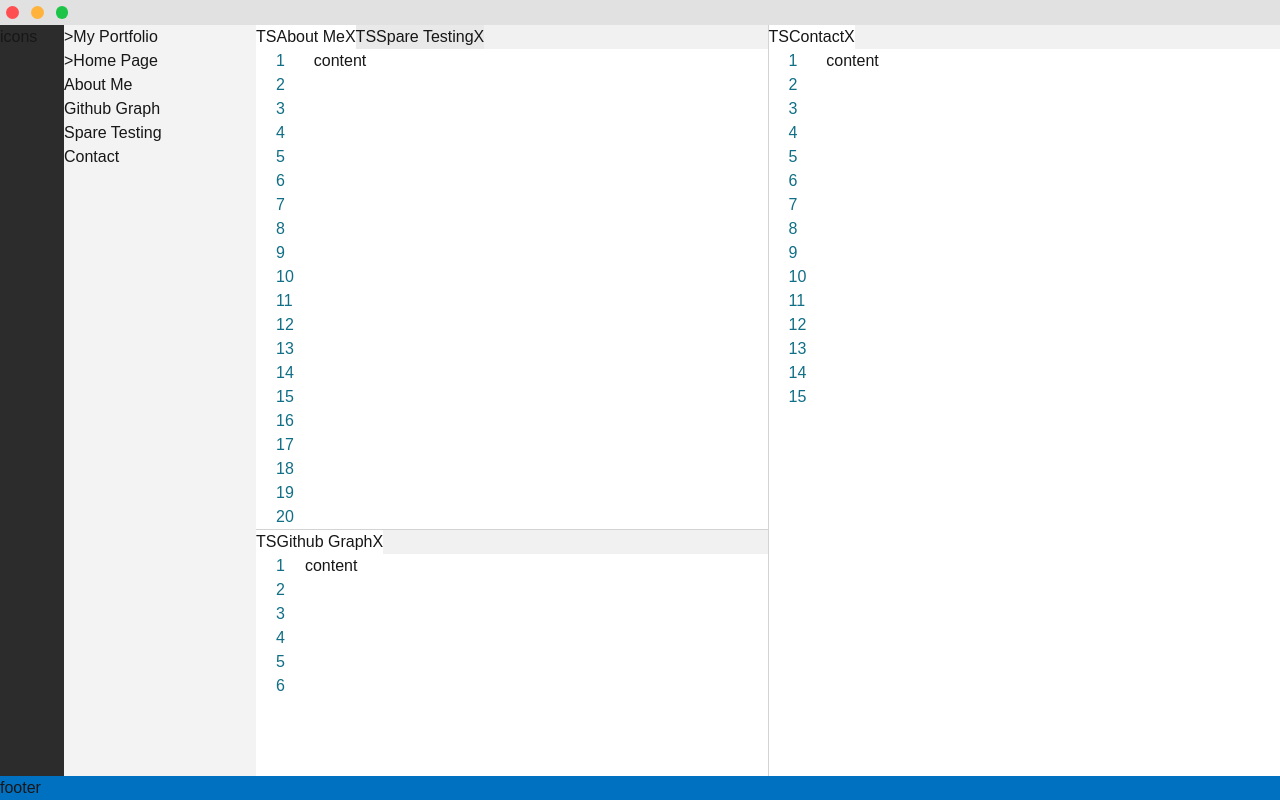
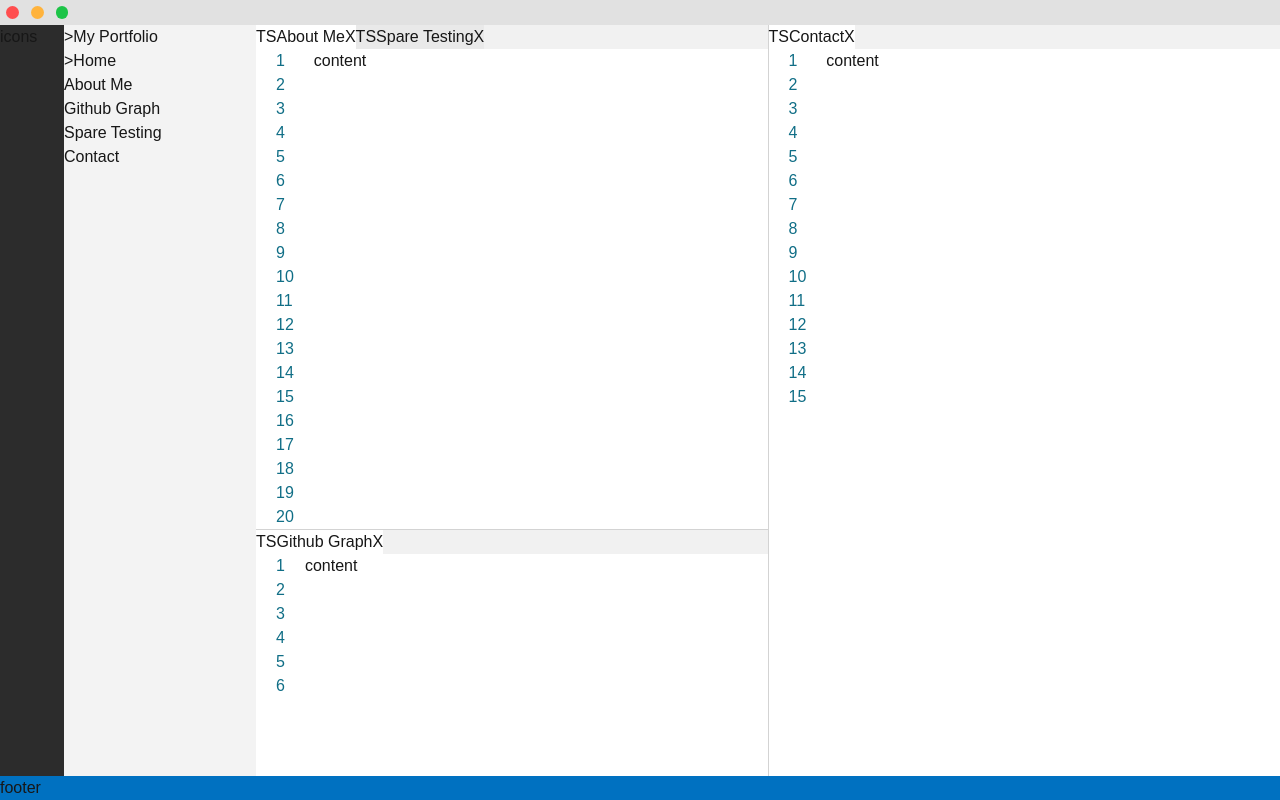
Before and after one commit to cammando016/2026-portfolio, a Next.js app in the folder 2026-portfolio/: page / in a window 1280 px wide. Built offline with nearby package versions, Linux system fonts and the light colour scheme.

Commit message:
Move shared layout content across all screens from page file to base layout file

```diff
--- a/2026-portfolio/app/layout.tsx
+++ b/2026-portfolio/app/layout.tsx
@@ -1,6 +1,8 @@
 import type { Metadata } from "next";
 import { Geist, Geist_Mono } from "next/font/google";
 import "./globals.css";
+import styles from '../styles/home-layout.module.scss';
+import Links from "../components/Links";
 
 const geistSans = Geist({
   variable: "--font-geist-sans",
@@ -13,7 +15,7 @@ const geistMono = Geist_Mono({
 });
 
 export const metadata: Metadata = {
-  title: "Create Next App",
+  title: "Cam Anderson Portfolio",
   description: "Generated by create next app",
 };
 
@@ -23,7 +25,31 @@ export default function RootLayout({ children }: LayoutProps<"/">) {
       lang="en"
       className={`${geistSans.variable} ${geistMono.variable} h-full antialiased`}
     >
-      <body className="min-h-full flex flex-col">{children}</body>
+      <body className="min-h-full flex flex-col">
+
+        <div className={styles.window}>
+          <div className={`${styles.topScreenBar} ${styles.rowFlex} `}>
+            <div className={` ${styles.windowControlContainer} ${styles.windowIconRed} `}></div>
+            <div className={` ${styles.windowControlContainer} ${styles.windowIconYellow} `}></div>
+            <div className={` ${styles.windowControlContainer} ${styles.windowIconGreen} `}></div>
+          </div>
+
+          <div className={`${styles.homeContainer} ${styles.rowFlex}`}>
+            <div className={styles.iconsPane}>
+              <p>icons</p>
+            </div>
+
+            <Links />
+
+            {children}
+          </div>
+
+          <div className={styles.bottomScreenBar}>
+            <div>footer</div>
+          </div>
+
+        </div>
+      </body>
     </html>
   );
 }
--- a/2026-portfolio/app/page.tsx
+++ b/2026-portfolio/app/page.tsx
@@ -2,20 +2,15 @@
 
 import CodeFile from '../components/CodeFile';
 import CodeFileNameTab from '../components/CodeFileNameTab';
-import { useState } from 'react';
 import styles from '../styles/home-layout.module.scss';
 import codeFileStyles from '../styles/codeFile.module.scss';
 import globalStyles from '../styles/global.module.scss';
 import { FileData } from '../types/Files';
 import { useFileDataStore } from '../store/fileDataStore';
-import SectionLinks from '../components/SectionLinks';
 
 export default function Home() {
-  const [showLinks, setShowLinks] = useState<boolean>(true);
-  const [activeScreenQuarter, setActiveScreenQuarter] = useState<number>(1);
   const fileData = useFileDataStore(state => state.fileData);
   const closeFile = useFileDataStore(state => state.closeFile);
-  const openFile = useFileDataStore(state => state.openFile);
   const updateFileScreenQuarter = useFileDataStore(state => state.updateFileScreenQuarter);
   const updateQuarterActiveFile = useFileDataStore(state => state.updateQuarterActiveFile);
   const updateActiveScreenQuarter = useFileDataStore(state => state.updateActiveScreenQuarter);
@@ -28,27 +23,6 @@ export default function Home() {
   })
 
   return (
-    <div className={styles.window}>
-      <div className={`${styles.topScreenBar} ${styles.rowFlex} `}>
-        <div className={` ${styles.windowControlContainer} ${styles.windowIconRed} `}></div>
-        <div className={` ${styles.windowControlContainer} ${styles.windowIconYellow} `}></div>
-        <div className={` ${styles.windowControlContainer} ${styles.windowIconGreen} `}></div>
-      </div>
-
-      <div className={`${styles.homeContainer} ${styles.rowFlex} `}>
-        <div className={styles.iconsPane}>
-          <p>icons</p>
-        </div>
-        <div className={styles.filesPane}>
-          <div className={`${globalStyles.rowFlex}`}>
-            <button onClick={() => setShowLinks(!showLinks)}>{`>`}</button>
-            <p>My Portfolio</p>
-          </div>
-          {
-            showLinks && <SectionLinks files={fileData} sectionName='Home Page' openFile={openFile} />
-          }
-        </div>
-
     <div className={`${styles.rowFlex} ${styles.contentPane}`}>
       {
         (quarterFiles[0].length > 0 || quarterFiles[1].length > 0) &&
@@ -113,11 +87,5 @@ export default function Home() {
         )
       }
     </div>
-      </div>
-
-      <div className={styles.bottomScreenBar}>
-        <div>footer</div>
-      </div>
-    </div>
   );
 }
--- /dev/null
+++ b/2026-portfolio/components/Links.tsx
@@ -0,0 +1,17 @@
+'use client'
+import styles from '../styles/home-layout.module.scss';
+import globalStyles from '../styles/global.module.scss';
+import SectionLinks from './SectionLinks';
+
+export default function Links () {
+    return (
+        <div className={styles.filesPane}>
+            <div className={`${globalStyles.rowFlex}`}>
+                <button>{`>`}</button>
+                <p>My Portfolio</p>
+            </div>
+
+            <SectionLinks sectionName='Home' />
+        </div>
+    )
+}
--- a/2026-portfolio/components/SectionLinks.tsx
+++ b/2026-portfolio/components/SectionLinks.tsx
@@ -1,17 +1,17 @@
 'use client'
 
-import { FileData } from "../types/Files";
 import globalStyles from '../styles/global.module.scss';
 import { useState } from "react";
+import { useFileDataStore } from "../store/fileDataStore";
 
 interface Props {
     sectionName: string,
-    files: FileData[],
-    openFile: (key : string) => void,
 }
 
 export default function SectionLinks (props: Props) {
     const [showLinks, setShowLinks] = useState<boolean>(true);
+    const openFile = useFileDataStore(state => state.openFile);
+    const fileData = useFileDataStore(state => state.fileData);
 
     return (
         <div>
@@ -20,11 +20,11 @@ export default function SectionLinks (props: Props) {
                 <p>{props.sectionName}</p>
             </div>
             {
-                showLinks && props.files.map(f => {
+                showLinks && fileData.map(f => {
                     return (
                     <div key={f.key} >
                         <button
-                            onClick={() => props.openFile(f.key)}
+                            onClick={() => openFile(f.key)}
                             className={`${globalStyles.button}`}
                         >
                             {f.fileName}
```
Lines whose indentation alone changed are shown as unchanged.
